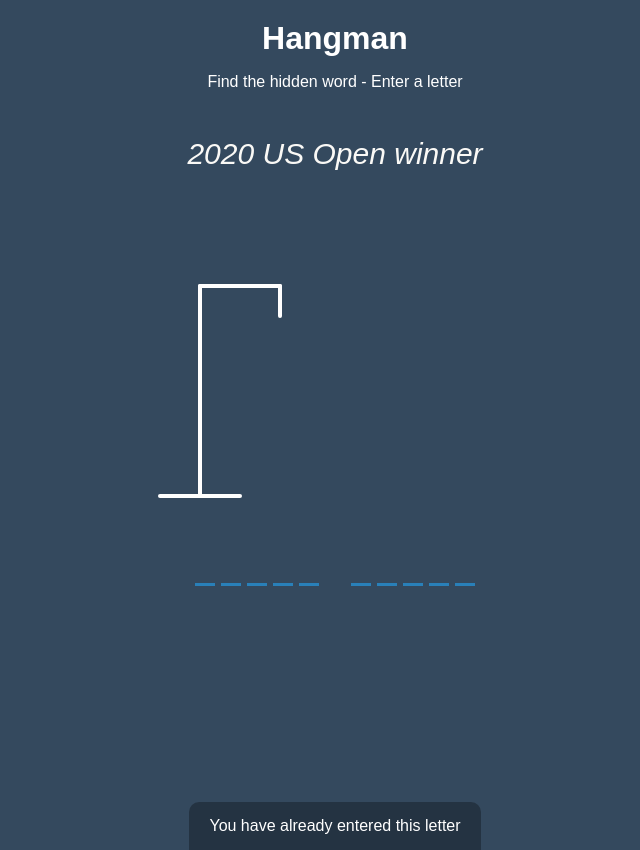
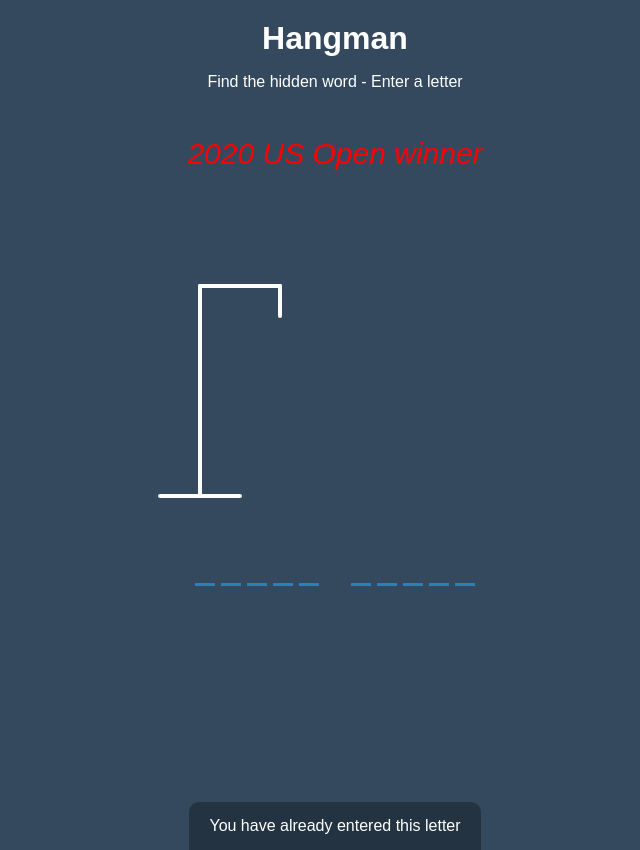
Before and after one commit to surajsahana/Hangman, a plain HTML site: page index.html in a window 1280 px wide. Shown: the whole page, without its empty margins (305-945 px from the left). Drawn offline with Linux system fonts and the light colour scheme.

Commit message:
Update style.css

```diff
--- a/style.css
+++ b/style.css
@@ -20,7 +20,7 @@ h1 {
 
 .hints {
 	font-size: 30px;
-	color: #FAF9F6;
+	color: red;
 	font-style: italic;
 }
 
```
